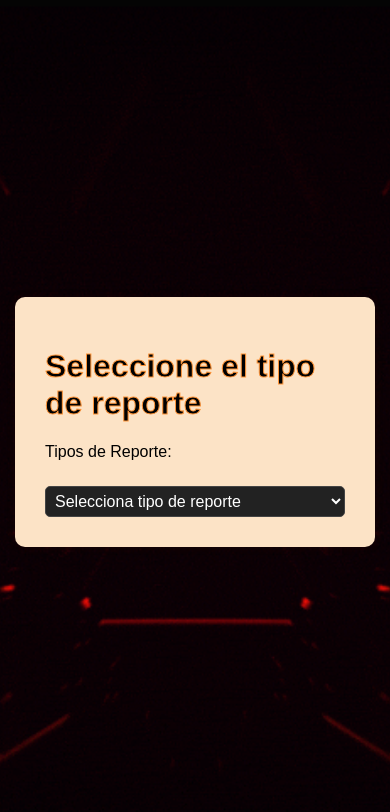
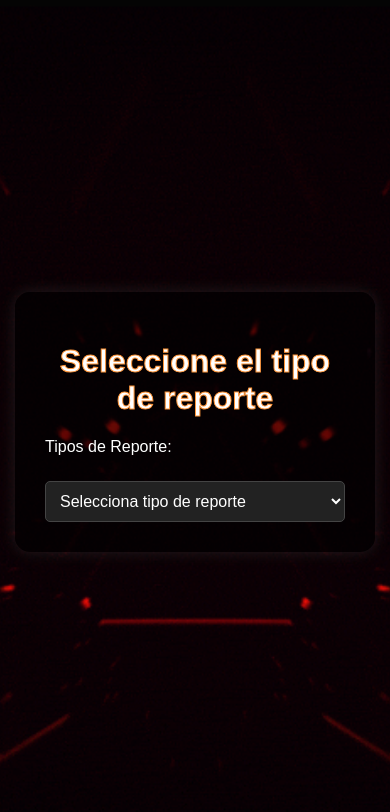
Before and after one commit to betoellauraastupillo-glitch/formulario-web, a plain HTML site: page index.html in a window 390 px wide. Shown: the top 812 px of the page. Drawn offline with Linux system fonts and the light colour scheme.

Commit message:
Update styles.css

```diff
--- a/styles.css
+++ b/styles.css
@@ -5,8 +5,8 @@
 body {
   font-family: Arial, sans-serif;
   background: url('beto3.gif') no-repeat center center;
-  background-size: cover; /* 🔹 Se adapta a pantallas grandes */
-  background-attachment: fixed;
+  background-size: cover;              /* 🔹 Se adapta a pantallas grandes */
+  background-attachment: fixed;        /* 🔹 Mantiene el fondo fijo en PC */
   display: flex;
   justify-content: center;
   align-items: center;
@@ -19,40 +19,36 @@ body {
 @media (max-width: 768px) {
   body {
     background: url('beto3.gif') no-repeat center center;
-    background-size: cover; /* 🔹 Mantiene el GIF grande y cubre todo */
-    background-attachment: scroll; /* 🔹 Soluciona el bug en móviles */
+    background-size: cover;            /* 🔹 Mantiene el GIF grande */
+    background-attachment: scroll;     /* 🔹 Soluciona el bug en móviles */
   }
-
-.container {
-background-color: rgba(0, 0, 0, 0.5); /* negro con 50% de transparencia */
-  padding: 30px;
-  border-radius: 10px;
-  box-shadow: 0 0 10px rgba(146, 31, 31, 0.1);
-  width: 300px;
-}
 }
 
+/* 🎨 Contenedor principal */
 .container {
-  background-color: rgb(252, 227, 198);
+  background-color: rgba(0, 0, 0, 0.6); /* 🔹 Negro con 60% de transparencia */
   padding: 30px;
-  border-radius: 10px;
-  box-shadow: 0 0 10px rgba(146, 31, 31, 0.1);
+  border-radius: 15px;
+  box-shadow: 0 0 15px rgba(255, 255, 255, 0.1);
   width: 300px;
+  color: white;                         /* 🔹 Texto blanco para mejor contraste */
 }
+
+/* 🏷️ Título principal */
 h1 {
   font-family: Arial, sans-serif;
-  align-items: center;
-  color: rgb(0, 0, 0);
-  -webkit-text-stroke: 1px rgb(255, 149, 57); /* grosor y color del borde */
+  text-align: center;
+  color: #fff;
+  -webkit-text-stroke: 1px rgb(255, 149, 57); /* Borde anaranjado */
 }
 
-
-
+/* 📝 Etiquetas */
 label {
   display: block;
   margin: 10px 0 5px;
 }
 
+/* 🔤 Campos de texto */
 input {
   width: 100%;
   padding: 8px;
@@ -60,6 +56,7 @@ input {
   border-radius: 5px;
 }
 
+/* 🔘 Botón */
 button {
   width: 100%;
   background-color: #ff8c08;
@@ -69,45 +66,40 @@ button {
   margin-top: 15px;
   border-radius: 5px;
   cursor: pointer;
+  font-weight: bold;
 }
 
 button:hover {
-  background-color: #0056b3;
+  background-color: #e67700;
 }
 
+/* 📊 Resultado */
 #resultado {
   margin-top: 20px;
   text-align: center;
   font-weight: bold;
 }
 
+/* 🔽 Selectores */
 select {
   width: 100%;
   padding: 10px;
   margin-top: 20px;
   border-radius: 5px;
   font-size: 16px;
-  color: rgb(0, 0, 0);
-}
-/* Estilo para el <select> */
-select {
-  background-color: #222;   /* Fondo del selector */
-  color: white;             /* Color del texto */
-  border: 1px solid #444;   /* Borde */
-  padding: 5px;
-  border-radius: 5px;       /* Bordes redondeados */
-  font-size: 16px;
+  color: white;
+  background-color: #222;
+  border: 1px solid #444;
   cursor: pointer;
 }
 
-/* Estilo para las opciones */
+/* Opciones del select */
 option {
-  background-color: rgb(255, 255, 255); /* Fondo de las opciones */
-  color: rgb(0, 0, 0);            /* Texto */
-
+  background-color: white;
+  color: black;
 }
 
-/* Cambiar color al pasar el mouse sobre el select */
+/* Hover del select */
 select:hover {
   background-color: #333;
 }
```
